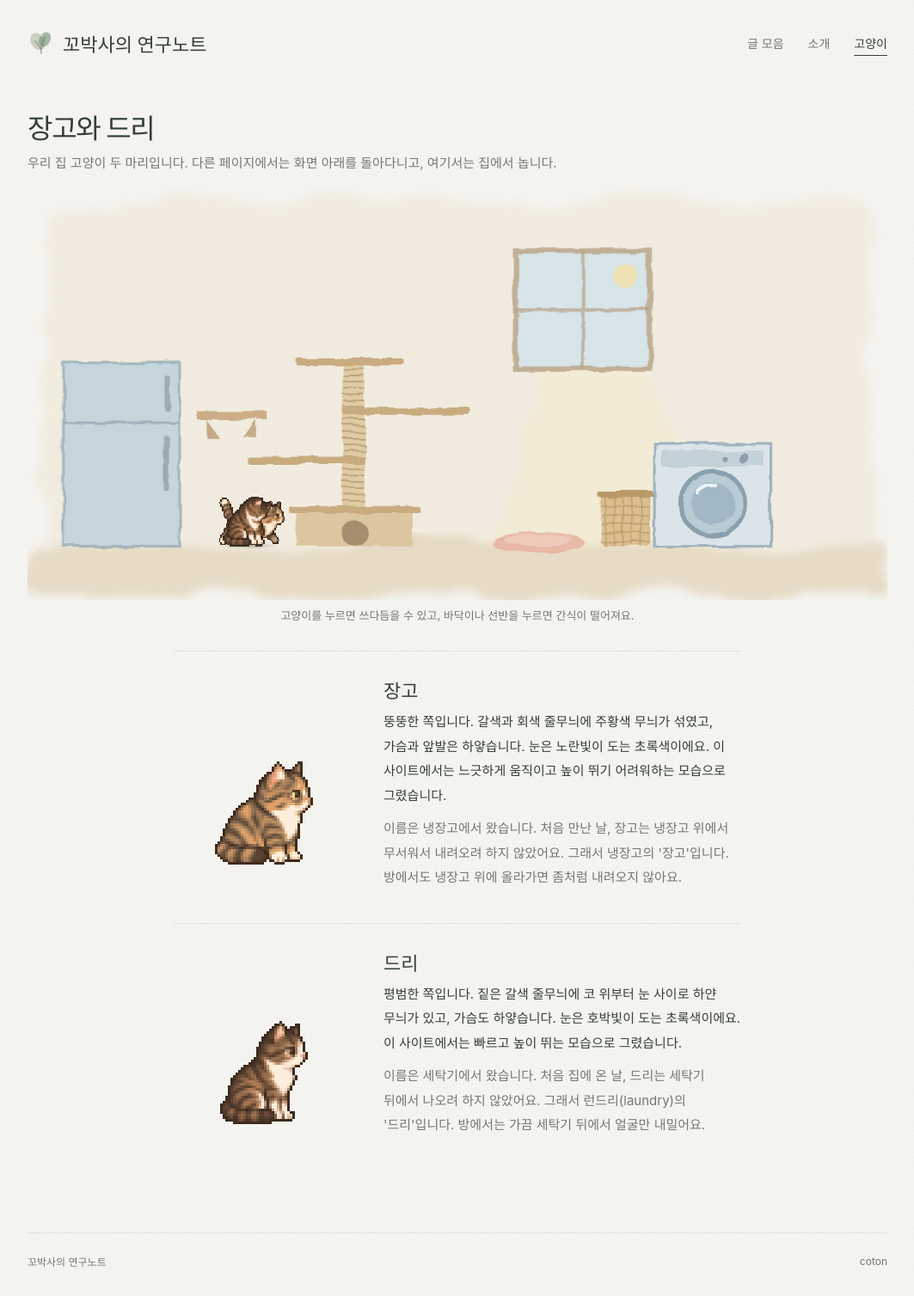
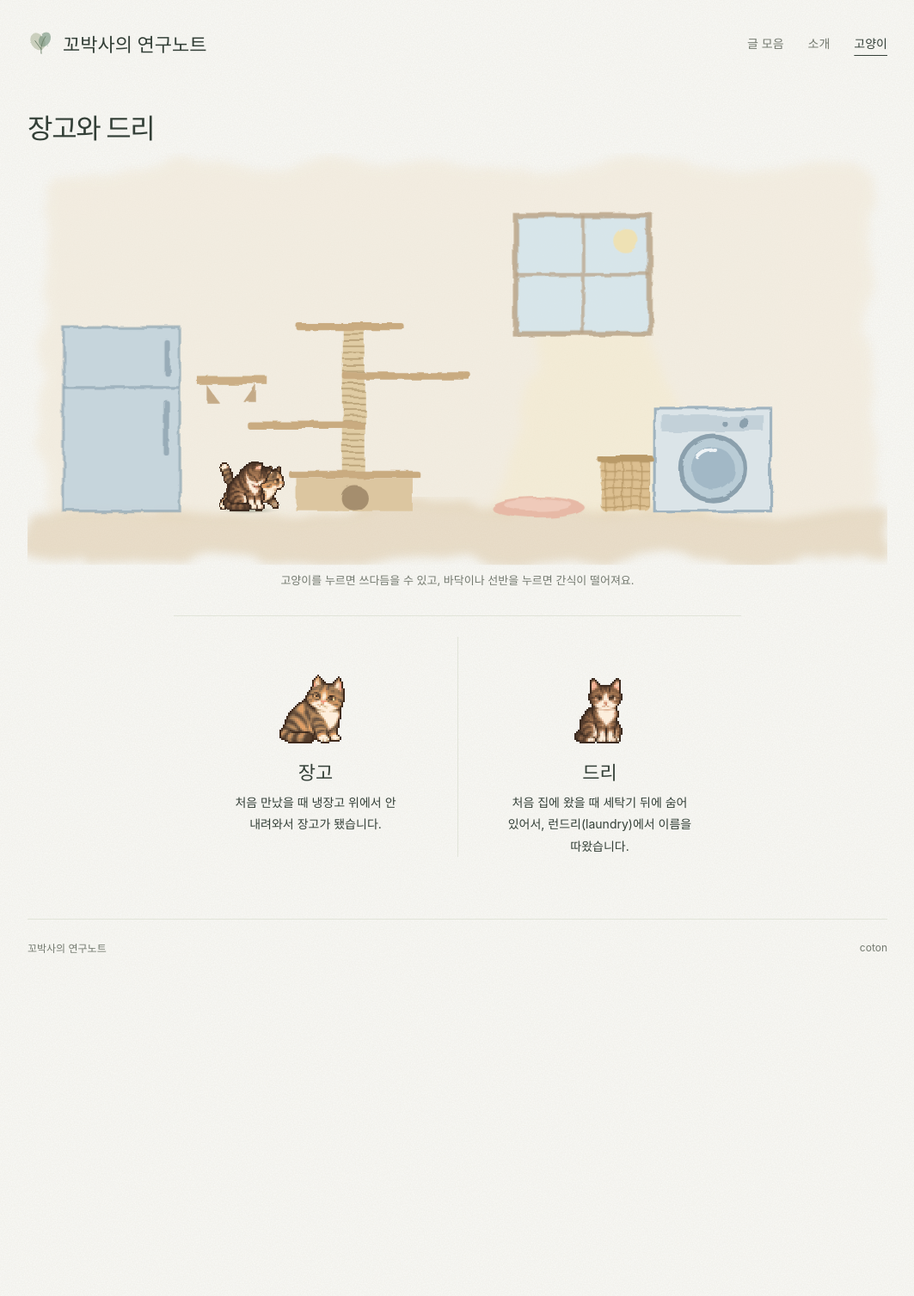
Before and after one commit to dr-coton/dr-coton.github.io, a Jekyll site: the page built from cats.html, in a window 1280 px wide. Shown: the whole page at 86% size, without its empty margins (108-1171 px from the left). Built offline with Jekyll 4.4.1, drawn with Linux system fonts in a browser that asks for light colours; after the commit the page ends 1143 px from its top, so only the background shows below that.

Commit message:
Simplify cat profiles and show front-facing portraits

```diff
--- a/assets/style.css
+++ b/assets/style.css
@@ -158,13 +158,13 @@ h1, h2, h3 { font-family: var(--serif); font-weight: 400; word-break: keep-all;
 .room-front { z-index: 3; }
 .room-cats { position: absolute; z-index: 2; left: 0; bottom: 60px; width: 960px; height: 0; }
 .cat-hint { margin: 8px 0 32px; color: var(--muted); font-size: 13px; text-align: center; }
-.cat-profiles { max-width: 660px; margin: 0 auto; }
-.cat-profile { display: grid; grid-template-columns: 216px 1fr; gap: 28px; align-items: center; padding: 28px 0; border-top: 1px solid var(--line); }
-.cat-avatar { width: 216px; height: 192px; overflow: hidden; }
-.cat-avatar i { display: block; width: 72px; height: 64px; transform: scale(3); transform-origin: 0 0; background-size: 432px 768px; background-position: 0 -256px; background-repeat: no-repeat; image-rendering: pixelated; }
-.cat-profile h2 { margin: 0 0 8px; font-size: 22px; }
-.cat-profile p { margin: 0 0 10px; line-height: 1.9; word-break: keep-all; }
-.cat-profile .origin { color: var(--muted); }
+.cat-profiles { display: grid; grid-template-columns: repeat(2, minmax(0, 1fr)); max-width: 660px; margin: 0 auto; padding-top: 24px; border-top: 1px solid var(--line); }
+.cat-profile { display: flex; flex-direction: column; align-items: center; gap: 12px; padding: 0 24px; text-align: center; }
+.cat-profile + .cat-profile { border-left: 1px solid var(--line); }
+.cat-avatar { width: 144px; height: 128px; flex-shrink: 0; overflow: hidden; }
+.cat-avatar i { display: block; width: 72px; height: 64px; transform: scale(2); transform-origin: 0 0; background-size: 432px 768px; background-position: -144px -256px; background-repeat: no-repeat; image-rendering: pixelated; }
+.cat-profile h2 { margin: 0 0 8px; font-size: 22px; letter-spacing: 0; }
+.cat-profile p { max-width: 240px; margin: 0; font-size: 14px; line-height: 1.8; word-break: keep-all; overflow-wrap: anywhere; }
 
 @media (min-width: 1440px) {
   .intro { padding-block: 64px 80px; }
@@ -184,9 +184,12 @@ h1, h2, h3 { font-family: var(--serif); font-weight: 400; word-break: keep-all;
 @media (max-width: 540px) {
   .brand { font-size: 18px; }
   .brand img { display: none; }
-  .cat-profile { grid-template-columns: 1fr; gap: 12px; }
-  .cat-avatar { width: 144px; height: 128px; }
-  .cat-avatar i { transform: scale(2); }
+  .cat-profiles { grid-template-columns: 1fr; padding-top: 16px; }
+  .cat-profile { flex-direction: row; gap: 16px; padding: 16px 0; text-align: left; }
+  .cat-profile + .cat-profile { border-left: 0; border-top: 1px solid var(--line); }
+  .cat-avatar { width: 108px; height: 96px; }
+  .cat-avatar i { transform: scale(1.5); }
+  .cat-profile h2 { font-size: 20px; }
   .site-header nav { gap: 16px; }
   .intro { grid-template-columns: 1fr; padding-top: 24px; padding-bottom: 28px; }
   .intro h1 { font-size: 27px; }
--- a/cats.html
+++ b/cats.html
@@ -5,7 +5,6 @@ permalink: /cats/
 ---
 <div class="cat-page">
   <h1>장고와 드리</h1>
-  <p class="cat-lead">우리 집 고양이 두 마리입니다. 다른 페이지에서는 화면 아래를 돌아다니고, 여기서는 집에서 놉니다.</p>
 
   <div class="room">
     <div class="stage">
@@ -82,16 +81,14 @@ permalink: /cats/
       <div class="cat-avatar"><i style="background-image:url({{ '/assets/cats/jango.png' | relative_url }}?v={{ site.time | date: '%s' }})"></i></div>
       <div>
         <h2>장고</h2>
-        <p>뚱뚱한 쪽입니다. 갈색과 회색 줄무늬에 주황색 무늬가 섞였고, 가슴과 앞발은 하얗습니다. 눈은 노란빛이 도는 초록색이에요. 이 사이트에서는 느긋하게 움직이고 높이 뛰기 어려워하는 모습으로 그렸습니다.</p>
-        <p class="origin">이름은 냉장고에서 왔습니다. 처음 만난 날, 장고는 냉장고 위에서 무서워서 내려오려 하지 않았어요. 그래서 냉장고의 '장고'입니다. 방에서도 냉장고 위에 올라가면 좀처럼 내려오지 않아요.</p>
+        <p>처음 만났을 때 냉장고 위에서 안 내려와서 장고가 됐습니다.</p>
       </div>
     </section>
     <section class="cat-profile">
       <div class="cat-avatar"><i style="background-image:url({{ '/assets/cats/deuri.png' | relative_url }}?v={{ site.time | date: '%s' }})"></i></div>
       <div>
         <h2>드리</h2>
-        <p>평범한 쪽입니다. 짙은 갈색 줄무늬에 코 위부터 눈 사이로 하얀 무늬가 있고, 가슴도 하얗습니다. 눈은 호박빛이 도는 초록색이에요. 이 사이트에서는 빠르고 높이 뛰는 모습으로 그렸습니다.</p>
-        <p class="origin">이름은 세탁기에서 왔습니다. 처음 집에 온 날, 드리는 세탁기 뒤에서 나오려 하지 않았어요. 그래서 런드리(laundry)의 '드리'입니다. 방에서는 가끔 세탁기 뒤에서 얼굴만 내밀어요.</p>
+        <p>처음 집에 왔을 때 세탁기 뒤에 숨어 있어서, 런드리(laundry)에서 이름을 따왔습니다.</p>
       </div>
     </section>
   </div>
```
